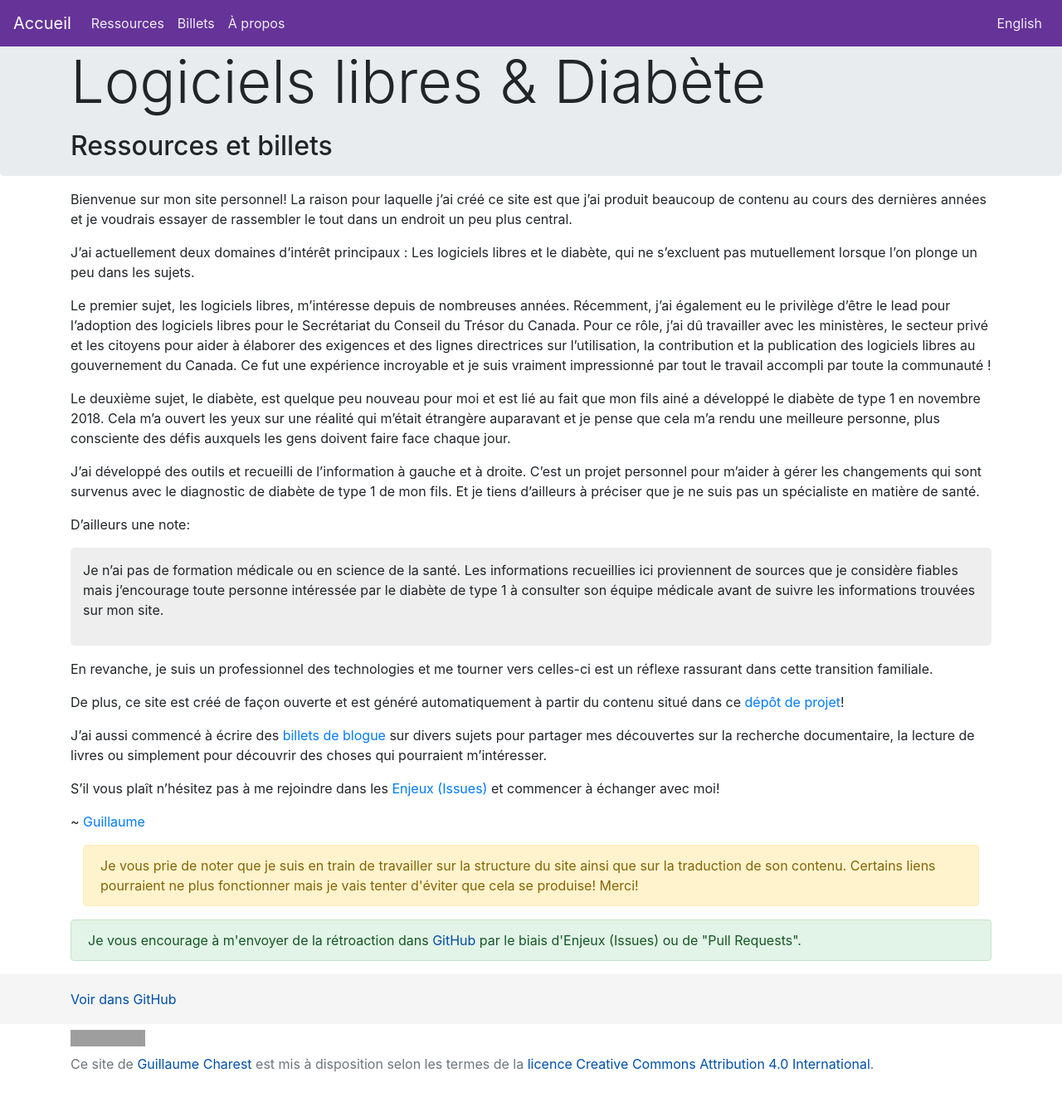
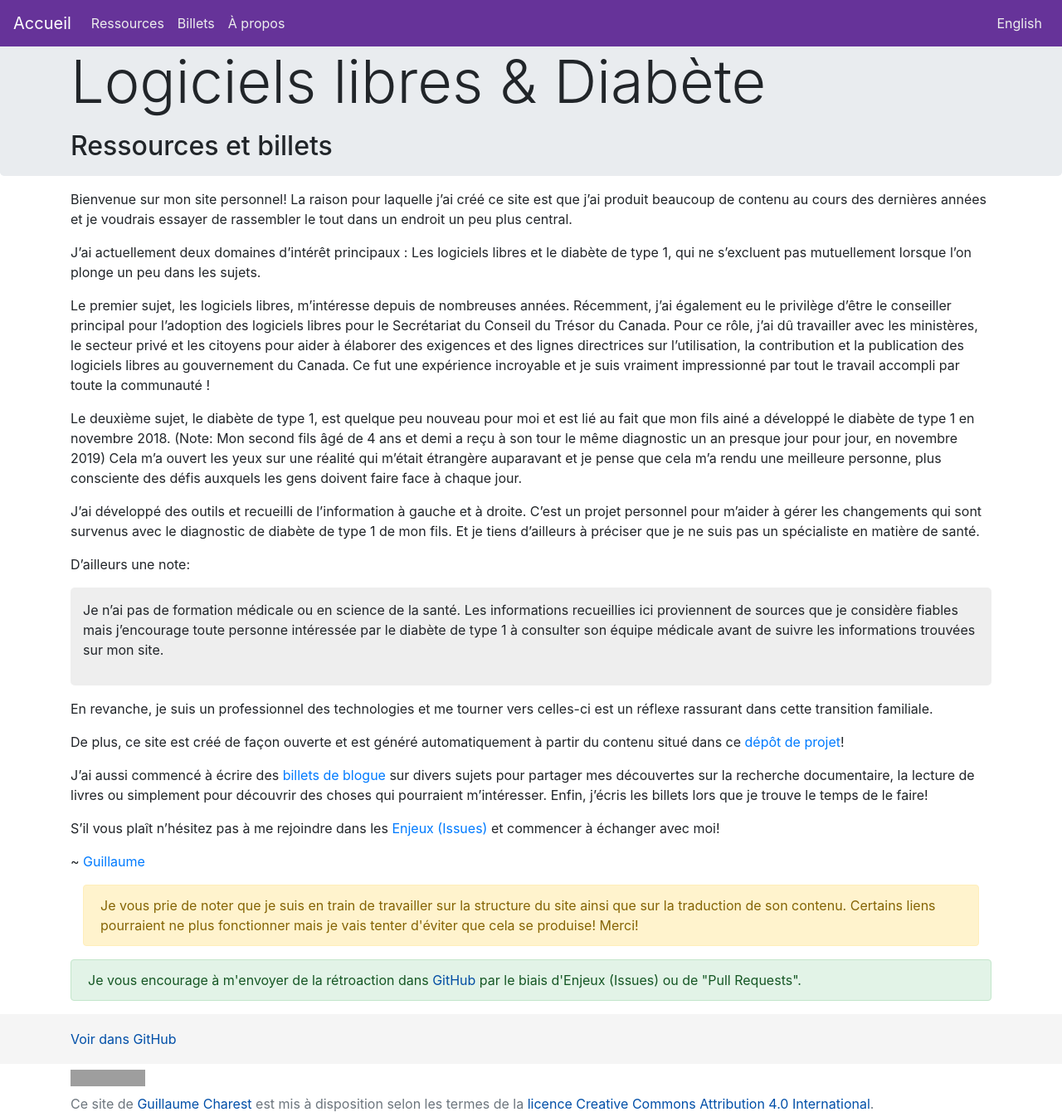
Before and after one commit to gcharest/gcharest.github.io, a Jekyll site: the page built from _pages/fr/accueil.md, in a window 1280 px wide and 1346 px high. Shown: the whole window at 83% size. Built offline with Jekyll 4.4.1, drawn with Linux system fonts in a browser that asks for light colours; nearby versions of some CDN libraries; grey boxes are pictures that could not be loaded.

Commit message:
Update homepage with second son's diagnostic

```diff
--- a/_pages/fr/accueil.md
+++ b/_pages/fr/accueil.md
@@ -8,14 +8,15 @@ permalink: /index.html
 Bienvenue sur mon site personnel!
 La raison pour laquelle j'ai créé ce site est que j'ai produit beaucoup de contenu au cours des dernières années et je voudrais essayer de rassembler le tout dans un endroit un peu plus central.
 
-J'ai actuellement deux domaines d'intérêt principaux : Les logiciels libres et le diabète, qui ne s'excluent pas mutuellement lorsque l'on plonge un peu dans les sujets.
+J'ai actuellement deux domaines d'intérêt principaux : Les logiciels libres et le diabète de type 1, qui ne s'excluent pas mutuellement lorsque l'on plonge un peu dans les sujets.
 
-Le premier sujet, les logiciels libres, m'intéresse depuis de nombreuses années. Récemment, j'ai également eu le privilège d'être le lead pour l'adoption des logiciels libres pour le Secrétariat du Conseil du Trésor du Canada.
+Le premier sujet, les logiciels libres, m'intéresse depuis de nombreuses années. Récemment, j'ai également eu le privilège d'être le conseiller principal pour l'adoption des logiciels libres pour le Secrétariat du Conseil du Trésor du Canada.
 Pour ce rôle, j'ai dû travailler avec les ministères, le secteur privé et les citoyens pour aider à élaborer des exigences et des lignes directrices sur l'utilisation, la contribution et la publication des logiciels libres au gouvernement du Canada.
 Ce fut une expérience incroyable et je suis vraiment impressionné par tout le travail accompli par toute la communauté !
 
-Le deuxième sujet, le diabète, est quelque peu nouveau pour moi et est lié au fait que mon fils ainé a développé le diabète de type 1 en novembre 2018.
-Cela m'a ouvert les yeux sur une réalité qui m'était étrangère auparavant et je pense que cela m'a rendu une meilleure personne, plus consciente des défis auxquels les gens doivent faire face chaque jour.
+Le deuxième sujet, le diabète de type 1, est quelque peu nouveau pour moi et est lié au fait que mon fils ainé a développé le diabète de type 1 en novembre 2018.
+(Note: Mon second fils âgé de 4 ans et demi a reçu à son tour le même diagnostic un an presque jour pour jour, en novembre 2019)
+Cela m'a ouvert les yeux sur une réalité qui m'était étrangère auparavant et je pense que cela m'a rendu une meilleure personne, plus consciente des défis auxquels les gens doivent faire face à chaque jour.
 
 J'ai développé des outils et recueilli de l'information à gauche et à droite.
 C'est un projet personnel pour m'aider à gérer les changements qui sont survenus avec le diagnostic de diabète de type 1 de mon fils.
@@ -31,6 +32,7 @@ En revanche, je suis un professionnel des technologies et me tourner vers celles
 De plus, ce site est créé de façon ouverte et est généré automatiquement à partir du contenu situé dans ce [dépôt de projet](https://github.com/gcharest/gcharest.github.io)!
 
 J'ai aussi commencé à écrire des [billets de blogue]({{ site.baseurl }}/mes-billets.html) sur divers sujets pour partager mes découvertes sur la recherche documentaire, la lecture de livres ou simplement pour découvrir des choses qui pourraient m'intéresser.
+Enfin, j'écris les billets lors que je trouve le temps de le faire!
 
 S'il vous plaît n'hésitez pas à me rejoindre dans les [Enjeux (Issues)](https://github.com/gcharest/gcharest.github.io/issues) et commencer à échanger avec moi!
 
```
Also changed, not shown: _pages/en/home.md (+3 -2 lines).
